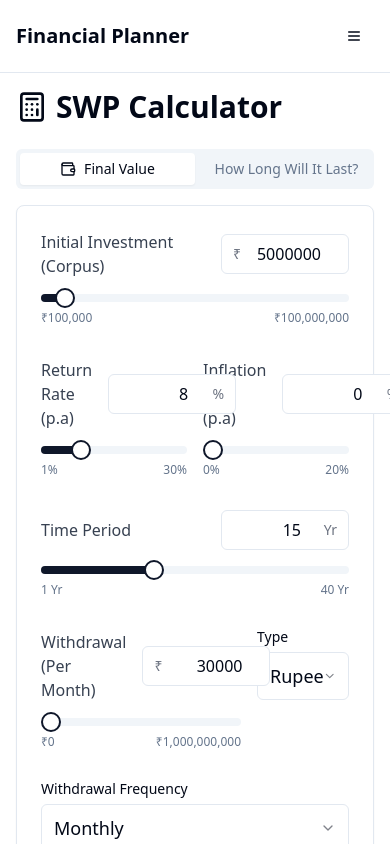
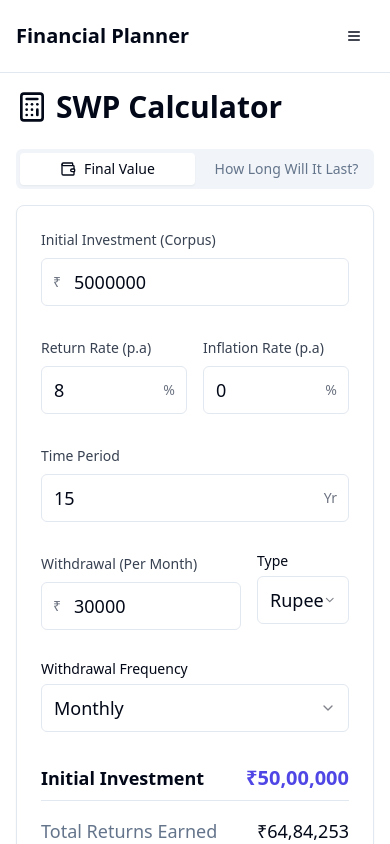
Before and after one commit to bravetux/Finance.AI-Dec2025, a React (Vite) app: page /dashboard/swp-calculator in a window 390 px wide. Shown: the top 844 px of the page. Built offline with nearby package versions, Linux system fonts and the light colour scheme.

Commit message:
[dyad] Removed sliders for mobile usability and enabled decimal input for withdrawal percentage in longevity mode. - wrote 2 file(s)

```diff
--- a/src/components/CalculatorInput.tsx
+++ b/src/components/CalculatorInput.tsx
@@ -1,7 +1,6 @@
 "use client";
 
 import React, { useEffect, useState } from "react";
-import { Slider } from "@/components/ui/slider";
 import { Input } from "@/components/ui/input";
 import { Label } from "@/components/ui/label";
 
@@ -27,23 +26,20 @@ const CalculatorInput: React.FC<CalculatorInputProps> = ({
   isCurrency = false,
 }) => {
   // Use local state to manage the input value as a string.
-  // This prevents the input from rejecting intermediate states like "12."
   const [localValue, setLocalValue] = useState(value.toString());
 
-  // Sync local state with prop value when it changes externally (e.g. slider drag)
+  // Sync local state with prop value when it changes externally
   useEffect(() => {
+    // Only update if the parsed local value differs from the prop value
+    // This prevents cursor jumping or re-formatting while typing
     const parsedLocal = parseFloat(localValue);
-    // Only update if the values are actually different to avoid overwriting "10.0" with "10"
     if (parsedLocal !== value) {
+        // Special case: if user is typing "10." we don't want to force "10"
+        // But if the prop changed significantly (e.g. from parent calculation reset), we update.
+        // For simple inputs, simple check is usually enough.
         setLocalValue(value.toString());
     }
-  }, [value, localValue]);
-
-  const handleSliderChange = (vals: number[]) => {
-    const newValue = vals[0];
-    setLocalValue(newValue.toString());
-    onChange(newValue);
-  };
+  }, [value]); // Removed localValue from dependency to avoid loop, but kept logic safe
 
   const handleInputChange = (e: React.ChangeEvent<HTMLInputElement>) => {
     const newValue = e.target.value;
@@ -59,15 +55,12 @@ const CalculatorInput: React.FC<CalculatorInputProps> = ({
   };
 
   const handleBlur = () => {
-    // Clamp values on blur
     let parsed = parseFloat(localValue);
     if (isNaN(parsed)) {
       parsed = min;
     }
 
-    // Optional: Strictly clamp to min/max on blur?
-    // Usually friendly to allow typing 1000000 even if slider max is small?
-    // But let's respect the props for consistency with the slider.
+    // Clamp values on blur
     if (parsed < min) parsed = min;
     if (parsed > max) parsed = max;
 
@@ -76,10 +69,9 @@ const CalculatorInput: React.FC<CalculatorInputProps> = ({
   };
 
   return (
-    <div className="space-y-4">
-      <div className="flex justify-between items-center gap-4">
-        <Label className="text-base font-medium text-gray-700">{label}</Label>
-        <div className="relative w-32 shrink-0">
+    <div className="flex flex-col gap-2">
+      <Label className="text-sm font-medium text-gray-700">{label}</Label>
+      <div className="relative w-full">
         {isCurrency && (
           <span className="absolute left-3 top-1/2 -translate-y-1/2 text-gray-500 text-sm">
             ₹
@@ -91,30 +83,15 @@ const CalculatorInput: React.FC<CalculatorInputProps> = ({
           onChange={handleInputChange}
           onBlur={handleBlur}
           step={step}
-            className={`h-10 text-right ${isCurrency ? "pl-7" : ""} ${
-              unit ? "pr-8" : ""
+          className={`h-12 text-lg ${isCurrency ? "pl-8" : "pl-3"} ${
+            unit ? "pr-10" : ""
           }`}
         />
         {unit && (
-            <span className="absolute right-3 top-1/2 -translate-y-1/2 text-gray-500 text-sm">
+          <span className="absolute right-3 top-1/2 -translate-y-1/2 text-gray-500 text-sm font-medium">
             {unit}
           </span>
         )}
-        </div>
-      </div>
-
-      <div className="space-y-2">
-        <Slider
-          value={[value]}
-          min={min}
-          max={max}
-          step={step}
-          onValueChange={handleSliderChange}
-        />
-        <div className="flex justify-between text-xs text-muted-foreground">
-          <span>{isCurrency ? `₹${min.toLocaleString()}` : `${min}${unit || ''}`}</span>
-          <span>{isCurrency ? `₹${max.toLocaleString()}` : `${max}${unit || ''}`}</span>
-        </div>
       </div>
     </div>
   );
--- a/src/pages/SWPCalculator.tsx
+++ b/src/pages/SWPCalculator.tsx
@@ -73,7 +73,6 @@ const SWPCalculator: React.FC = () => {
 
       let yearlyWithdrawn = 0;
       let yearlyReturns = 0;
-      // let yearStartBalance = currentBalance; // Unused variable removed
 
       for (let period = 1; period <= periodsPerYear; period++) {
         const periodIndex = (year - 1) * periodsPerYear + period;
@@ -292,7 +291,7 @@ const SWPCalculator: React.FC = () => {
                       label={`Withdrawal (${withdrawalFrequency === "monthly" ? "Per Month" : "Per Year"})`}
                       value={withdrawalAmount}
                       onChange={setWithdrawalAmount}
-                      min={0}
+                      min={withdrawalType === "percentage" ? 0.1 : 0}
                       max={withdrawalType === "percentage" ? 100 : 1000000000}
                       step={0.01}
                       isCurrency={withdrawalType === "rupees"}
```
Lines whose indentation alone changed are shown as unchanged.
